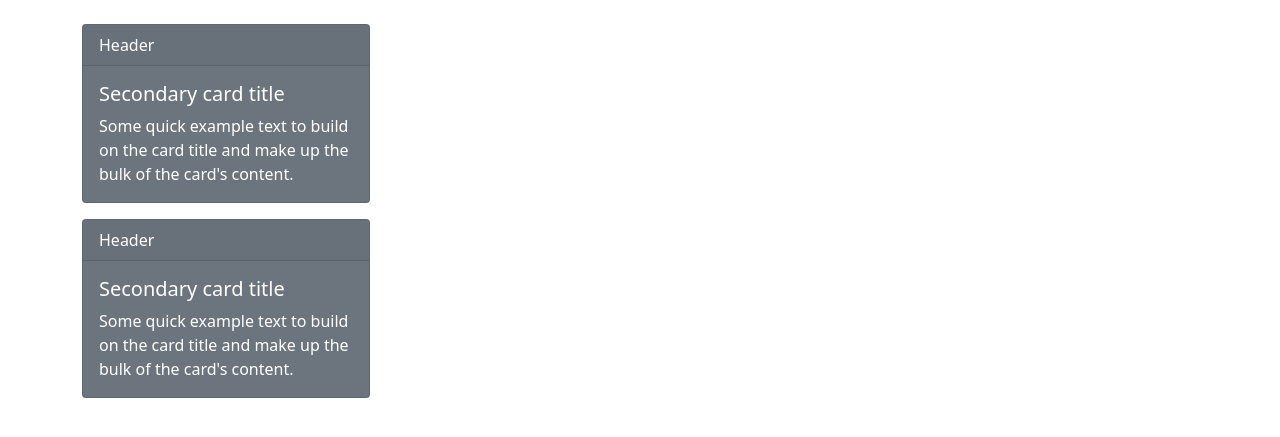
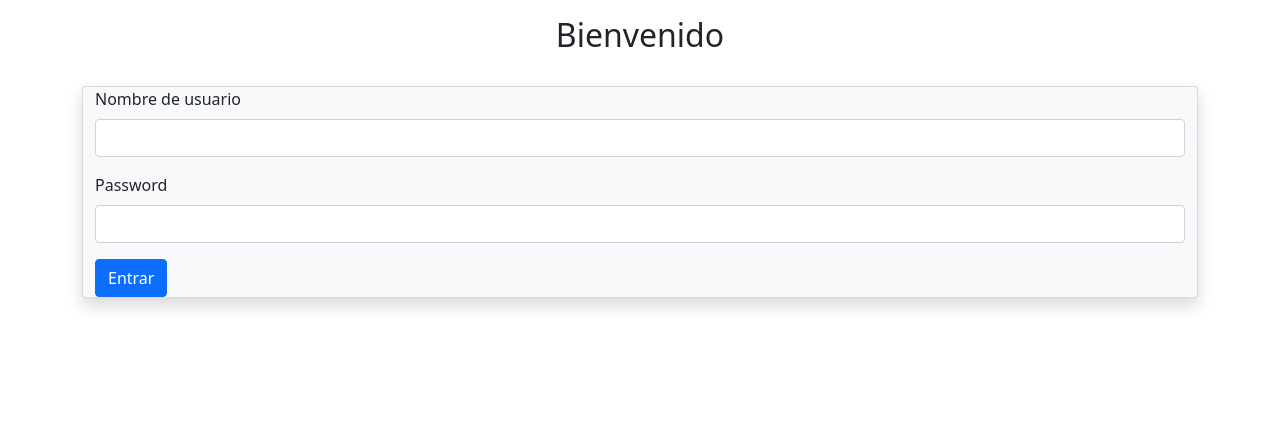
Before and after one commit to backglass/alphaPli, a Flask app: page / in a window 1280 px wide. Shown: the part 56-493 px from the top of the page. Run offline with Flask 2, Linux system fonts and the light colour scheme.

Commit message:
Crado formulario para hacer login

```diff
--- a/templates/index.html
+++ b/templates/index.html
@@ -3,23 +3,23 @@
 {% block content %}
 
 <div class="container">
-<br>
-    <div class="card text-white bg-secondary mb-3" style="max-width: 18rem;">
-        <div class="card-header">Header</div>
-        <div class="card-body">
-          <h5 class="card-title">Secondary card title</h5>
-          <p class="card-text">Some quick example text to build on the card title and make up the bulk of the card's content.</p>
-        </div>
-        </div>
+  <h2 class="text-center mt-3">Bienvenido</h2><br>
+<div class="card text-dark bg-light mb-3 shadow " >
+  <div class="container">
+    <form method="POST">
+      <div class="mb-3">
+        <label for="usuario" class="form-label" >Nombre de usuario</label>
+        <input type="text" class="form-control" name ="usuario" id="usuario" aria-describedby="emailHelp">
 
-        <div class="card text-white bg-secondary mb-3" style="max-width: 18rem;">
-            <div class="card-header">Header</div>
-            <div class="card-body">
-              <h5 class="card-title">Secondary card title</h5>
-              <p class="card-text">Some quick example text to build on the card title and make up the bulk of the card's content.</p>
-            </div>
-        </div>
+      </div>
+      <div class="mb-3">
+        <label for="password" class="form-label">Password</label>
+        <input type="password" class="form-control" id="password" name="password">
+      </div>
 
-
+      <button type="submit" class="btn btn-primary">Entrar</button>
+    </form>
+</div>
+</div>
 </div>
 {% endblock %}
```
